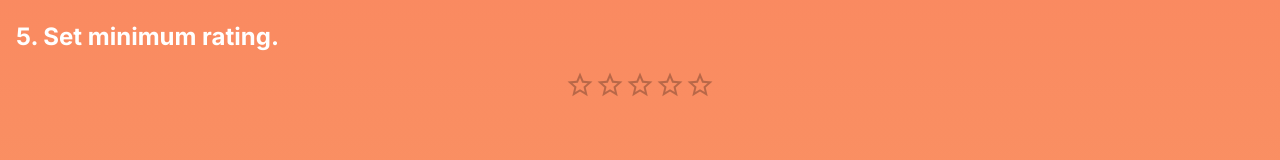
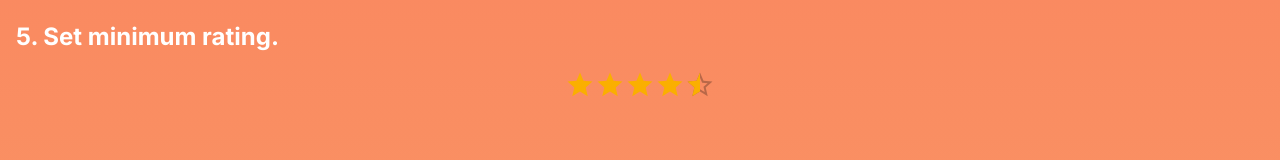
Before and after one commit to LIONisaQT/food-now-3-ui, a Next.js app: page / in a window 1280 px wide. Shown: the part 2167-2327 px from the top of the page. Built offline with nearby package versions, Linux system fonts and the light colour scheme.

Commit message:
Add rating for compiling

```diff
--- a/src/app/page.tsx
+++ b/src/app/page.tsx
@@ -16,6 +16,7 @@ export default function Home() {
   const [location, setLocation] = useState<string>("");
   const [distance, setDistance] = useState<number>();
   const [price, setPrice] = useState<number[]>();
+  const [rating, setRating] = useState<number>();
 
   useEffect(() => {
     console.log("=== BEGIN BUILDING REQUEST ===");
@@ -23,8 +24,9 @@ export default function Home() {
     console.log(location);
     console.log(distance);
     console.log(price);
+    console.log(rating);
     console.log("=== END BUILDING REQUEST ===");
-  }, [categories, location, distance, price]);
+  }, [categories, location, distance, price, rating]);
 
   const typePickedCallback = useCallback((selections: string[]) => {
     setCategories(selections);
@@ -40,6 +42,10 @@ export default function Home() {
 
   const priceCallback = useCallback((price: number[]) => {
     setPrice(price);
+  }, []);
+
+  const ratingCallback = useCallback((rating: number) => {
+    setRating(rating);
   }, []);
 
   const getFood = async () => {
@@ -73,7 +79,7 @@ export default function Home() {
         <LocationPicker callback={locationCallback} />
         <RangePicker callback={distanceCallback} />
         <PricePicker callback={priceCallback} />
-        <RatingPicker />
+        <RatingPicker callback={ratingCallback} />
         <AttributePicker />
       </div>
     </main>
--- a/src/app/ratingPicker/RatingPicker.tsx
+++ b/src/app/ratingPicker/RatingPicker.tsx
@@ -1,9 +1,13 @@
 import { Rating } from "@mui/material";
 import styles from "./RatingPicker.module.css";
-import { useState } from "react";
+import { useEffect, useState } from "react";
 
-export default function RatingPicker() {
-  const [rating, setRating] = useState(0);
+export default function RatingPicker({ callback }: RatingProps) {
+  const [rating, setRating] = useState(4.5);
+
+  useEffect(() => {
+    callback(rating);
+  }, [rating, callback]);
 
   const ratingPicked = (event: any, value: any) => {
     setRating(value);
@@ -14,7 +18,7 @@ export default function RatingPicker() {
       <h1>5. Set minimum rating.</h1>
       <div className={styles.ratingContainer}>
         <Rating
-          defaultValue={0}
+          defaultValue={rating}
           precision={0.5}
           className={styles.ratings}
           onChange={ratingPicked}
--- a/src/app/types/category.d.ts
+++ b/src/app/types/category.d.ts
@@ -14,6 +14,10 @@ type PriceProps = {
 	callback: (price: number[]) => void;
 }
 
+type RatingProps = {
+	callback: (rating: number) => void;
+}
+
 type FoodTypeData = {
   type: string;
   label: string;
```
